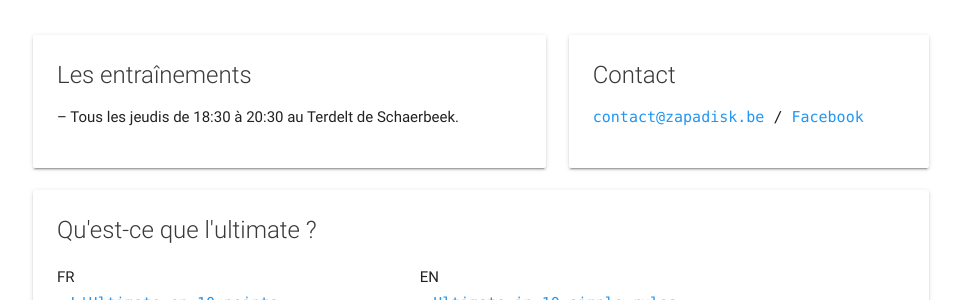
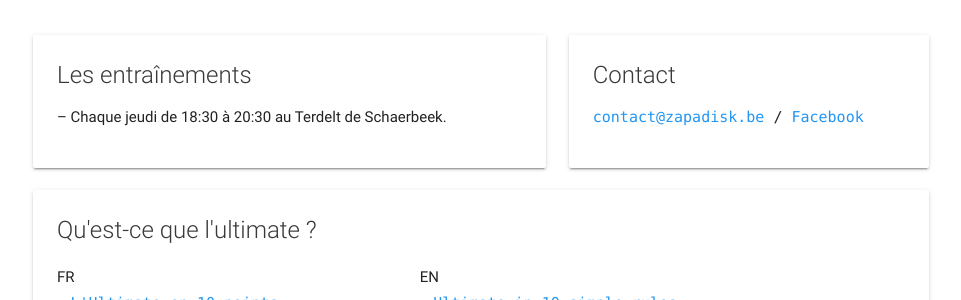
Before and after one commit to mathiasleroy/zapadisk.be, a Jekyll site: the page built from index.html, in a window 1280 px wide and 900 px high, scrolled down 508 px. Shown: the part 152-452 px from the top of the window, without its empty margins (159-1120 px from the left). Built offline with Jekyll 4.4.1, drawn with Linux system fonts in a browser that asks for light colours.

Commit message:
Update index.html

```diff
--- a/index.html
+++ b/index.html
@@ -217,7 +217,7 @@ custom_js:
 					<div class="card-content">
 						<span class="card-title">Les entraînements</span>
 						<ul>
-							<li><!--Pendant l'année : -->Tous les jeudis de 18:30 à 20:30 au Terdelt de Schaerbeek.</li>
+							<li><!--Pendant l'année : -->Chaque jeudi de 18:30 à 20:30 au Terdelt de Schaerbeek.</li>
 							<!--<li>En été (7 juillet&mdash;28 août) : Tous les jeudis de 18:30 à 20:30 au Cinquantenaire. Coordonnées GPS: <a target="_blank" href="https://goo.gl/maps/xvpNdwbuBpv">50.839833, 4.389278</a></li>-->
 						</ul>
 					</div>
```
